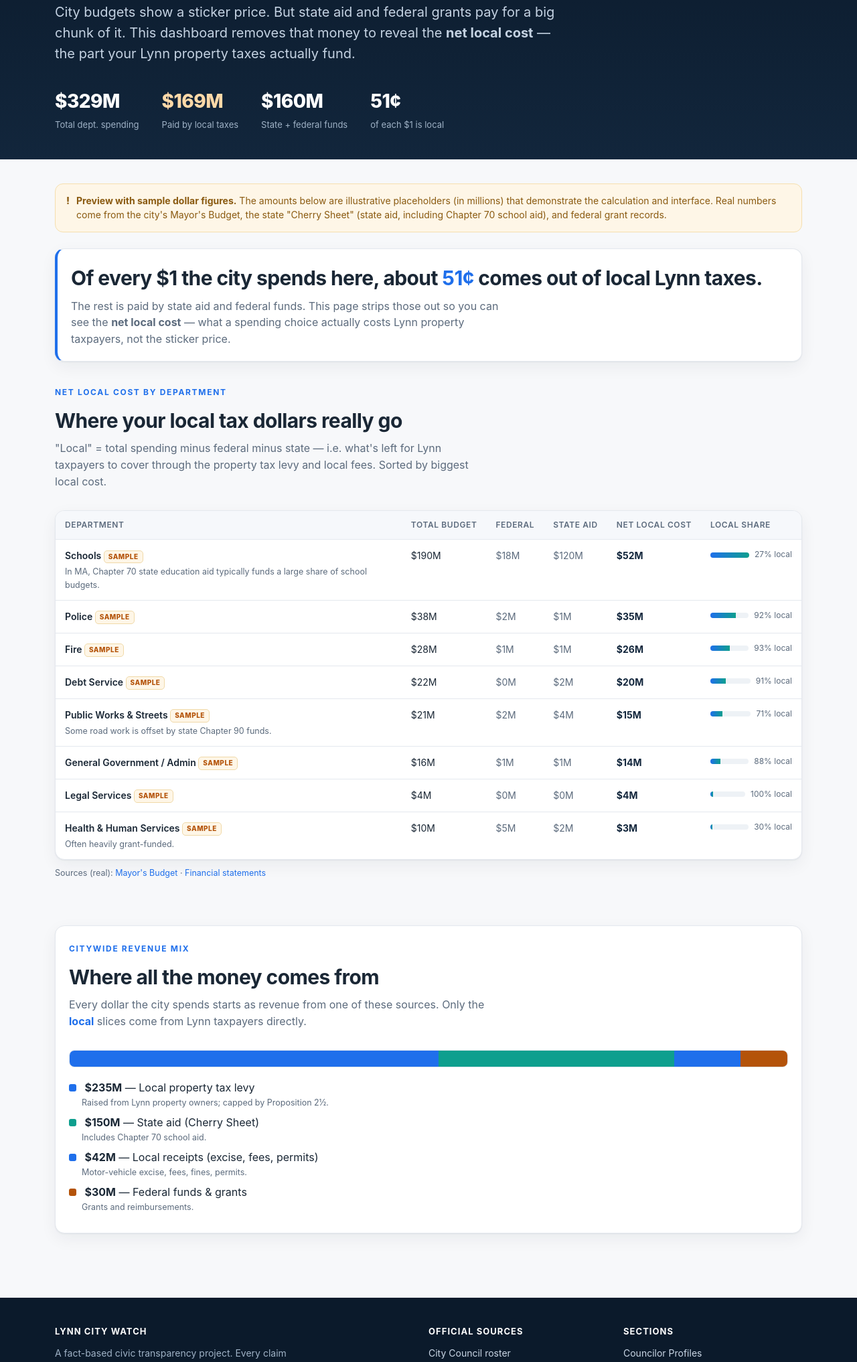
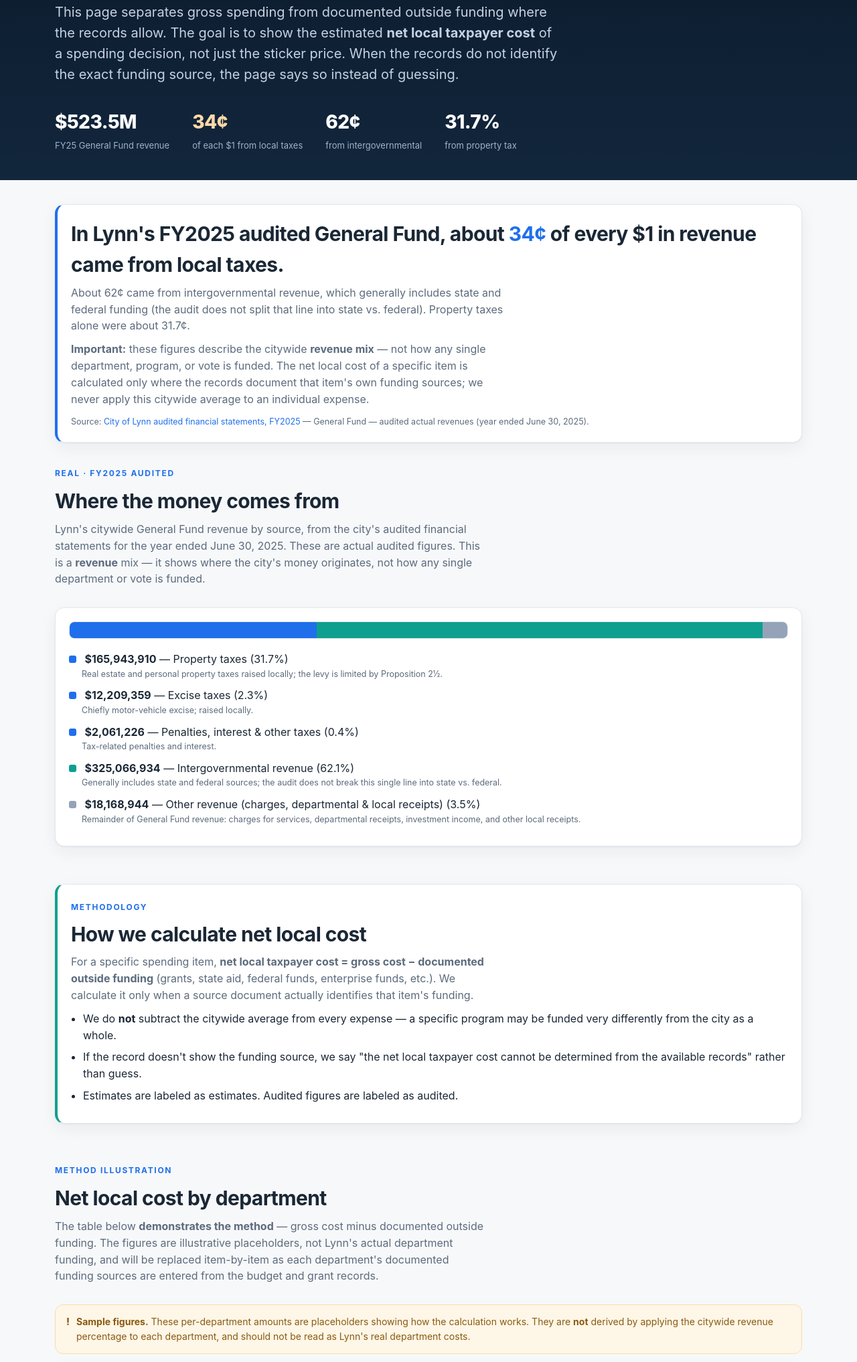
Before and after one commit to JustCasey76/lynn-city-watch, a website: page prototype/spending.html in a window 1280 px wide. Shown: the part 225-2259 px from the top of the page at 67% size. Drawn offline with Linux system fonts and the light colour scheme.

Commit message:
Fix spending page: real audited revenue mix + correct finance methodology
- Replace the inaccurate '51c of every $1 spent' claim with the verified,
  sourced statement: ~34c of every $1 in FY2025 audited General Fund REVENUE
  came from local taxes (property 31.7%, excise 2.3%, penalties 0.4%),
  ~62% intergovernmental, from Lynn's audited financial statements (yr end 6/30/25)
- Distinguish revenue mix from spending mix; label intergovernmental as
  'generally includes state and federal' (not asserted as all state/federal)
- Add net-local-cost methodology (gross - documented outside funding; no flat
  discounting; say when it can't be determined)
- Department net-cost table clearly relabeled as a SAMPLE method illustration
- Real revenue figures in data.js CITY_REVENUE

Co-Authored-By: Claude Opus 4.8 <noreply@anthropic.com>

```diff
--- a/prototype/assets/app.js
+++ b/prototype/assets/app.js
@@ -222,36 +222,53 @@
   }
 
   /* ---------- Spending dashboard ---------- */
+  const usd = (n) => "$" + Math.round(n).toLocaleString("en-US");
+  const usdM = (n) => "$" + (n / 1e6).toLocaleString("en-US", { maximumFractionDigits: 1 }) + "M";
+
   function renderSpending() {
     if (!$("#spend-body")) return;
 
-    // department rows with computed net local cost
+    // ---- REAL: citywide General Fund revenue mix (audited FY2025) ----
+    const rev = CITY_REVENUE.sources;
+    const revTot = CITY_REVENUE.totalRevenue || rev.reduce((a, s) => a + s.amount, 0);
+    const sumKind = (k) => rev.filter(s => s.kind === k).reduce((a, s) => a + s.amount, 0);
+    const localTax = sumKind("localtax");
+    const intergov = sumKind("intergov");
+    const propTax = (rev.find(s => /property/i.test(s.source)) || {}).amount || 0;
+    const cents = (n) => Math.round((n / revTot) * 100);
+    const pct = (n) => (Math.round((n / revTot) * 1000) / 10).toFixed(1);
+
+    $("#spend-topline").innerHTML = `
+      <div class="s"><b>${usdM(revTot)}</b><span>FY25 General Fund revenue</span></div>
+      <div class="s" style="color:#ffd9a8"><b>${cents(localTax)}¢</b><span>of each $1 from local taxes</span></div>
+      <div class="s"><b>${cents(intergov)}¢</b><span>from intergovernmental</span></div>
+      <div class="s"><b>${pct(propTax)}%</b><span>from property tax</span></div>`;
+
+    $("#spend-headline").innerHTML = `
+      <div class="card" style="border-left:4px solid var(--accent)">
+        <h2 class="h" style="margin-top:0">In Lynn's FY2025 audited General Fund, about <span style="color:var(--accent)">${cents(localTax)}¢</span> of every $1 in revenue came from local taxes.</h2>
+        <p class="sub" style="margin-bottom:10px">About ${cents(intergov)}¢ came from intergovernmental revenue, which generally includes state and federal funding (the audit does not split that line into state vs. federal). Property taxes alone were about ${pct(propTax)}¢.</p>
+        <p class="sub" style="margin-bottom:0"><b>Important:</b> these figures describe the citywide <b>revenue mix</b> — not how any single department, program, or vote is funded. The net local cost of a specific item is calculated only where the records document that item's own funding sources; we never apply this citywide average to an individual expense.</p>
+        <p class="source-link" style="margin:12px 0 0">Source: <a href="${CITY_REVENUE.sourceUrl}" target="_blank" rel="noopener">${CITY_REVENUE.sourceLabel}</a> — ${CITY_REVENUE.basis}.</p>
+      </div>`;
+
+    // revenue mix bar + legend (REAL)
+    const kindColor = { localtax: "var(--accent)", intergov: "var(--accent-2)", other: "#94a3b8" };
+    $("#revenue-bar").innerHTML = rev.map(s =>
+      `<div title="${s.source}: ${usd(s.amount)}" style="width:${(s.amount / revTot) * 100}%;background:${kindColor[s.kind] || "#94a3b8"};height:100%"></div>`
+    ).join("");
+    $("#revenue-legend").innerHTML = rev.map(s => `
+      <li style="margin-bottom:10px">
+        <span style="display:inline-block;width:11px;height:11px;border-radius:3px;background:${kindColor[s.kind] || "#94a3b8"};margin-right:8px"></span>
+        <b>${usd(s.amount)}</b> — ${s.source} (${pct(s.amount)}%)
+        <span style="color:var(--muted);font-size:12.5px;display:block;margin-left:19px">${s.note || ""}</span>
+      </li>`).join("");
+
+    // ---- department table: SAMPLE, illustrating the METHOD only ----
     const rows = SPENDING.map(d => {
       const local = d.total - d.federal - d.state;
       return { ...d, local, localPct: Math.round((local / d.total) * 100) };
     });
-    const tot = rows.reduce((a, r) => a + r.total, 0);
-    const fed = rows.reduce((a, r) => a + r.federal, 0);
-    const st = rows.reduce((a, r) => a + r.state, 0);
-    const loc = tot - fed - st;
-    const localCents = Math.round((loc / tot) * 100);
-
-    // top-line hero numbers
-    $("#spend-topline").innerHTML = `
-      <div class="s"><b>${money(tot)}</b><span>Total dept. spending</span></div>
-      <div class="s" style="color:#ffd9a8"><b>${money(loc)}</b><span>Paid by local taxes</span></div>
-      <div class="s"><b>${money(st + fed)}</b><span>State + federal funds</span></div>
-      <div class="s"><b>${localCents}¢</b><span>of each $1 is local</span></div>`;
-
-    // the headline explainer
-    $("#spend-headline").innerHTML = `
-      <div class="card" style="border-left:4px solid var(--accent)">
-        <h2 class="h" style="margin-top:0">Of every $1 the city spends here, about <span style="color:var(--accent)">${localCents}¢</span> comes out of local Lynn taxes.</h2>
-        <p class="sub" style="margin-bottom:0">The rest is paid by state aid and federal funds. This page strips those out so you can see
-        the <b>net local cost</b> — what a spending choice actually costs Lynn property taxpayers, not the sticker price.</p>
-      </div>`;
-
-    // department table
     const maxLocal = Math.max(...rows.map(r => r.local));
     $("#spend-body").innerHTML = rows
       .sort((a, b) => b.local - a.local)
@@ -261,9 +278,9 @@
             <div style="font-weight:600">${d.dept} <span class="flag-sample">Sample</span></div>
             ${d.note ? `<div style="color:var(--muted);font-size:12.5px;margin-top:3px">${d.note}</div>` : ""}
           </td>
-          <td data-label="Total budget" style="white-space:nowrap">${money(d.total)}</td>
-          <td data-label="Federal" style="white-space:nowrap;color:var(--muted)">${money(d.federal)}</td>
-          <td data-label="State aid" style="white-space:nowrap;color:var(--muted)">${money(d.state)}</td>
+          <td data-label="Gross cost" style="white-space:nowrap">${money(d.total)}</td>
+          <td data-label="Federal (documented)" style="white-space:nowrap;color:var(--muted)">${money(d.federal)}</td>
+          <td data-label="State (documented)" style="white-space:nowrap;color:var(--muted)">${money(d.state)}</td>
           <td data-label="Net local cost" style="white-space:nowrap;font-weight:700;color:var(--ink-2)">${money(d.local)}</td>
           <td data-label="Local share" style="min-width:150px">
             <div style="display:flex;align-items:center;gap:8px;flex:1">
@@ -274,20 +291,6 @@
             </div>
           </td>
         </tr>`).join("");
-
-    // revenue mix
-    const rev = CITY_REVENUE.sources;
-    const revTot = rev.reduce((a, s) => a + s.amount, 0);
-    const kindColor = { local: "var(--accent)", state: "var(--accent-2)", federal: "var(--warn)" };
-    $("#revenue-bar").innerHTML = rev.map(s =>
-      `<div title="${s.source}: ${money(s.amount)}" style="width:${(s.amount / revTot) * 100}%;background:${kindColor[s.kind]};height:100%"></div>`
-    ).join("");
-    $("#revenue-legend").innerHTML = rev.map(s => `
-      <li>
-        <span style="display:inline-block;width:11px;height:11px;border-radius:3px;background:${kindColor[s.kind]};margin-right:8px"></span>
-        <b>${money(s.amount)}</b> — ${s.source}
-        <span style="color:var(--muted);font-size:12.5px;display:block;margin-left:19px">${s.note}</span>
-      </li>`).join("");
   }
 
   /* ---------- Votes table ---------- */
--- a/prototype/assets/data.js
+++ b/prototype/assets/data.js
@@ -130,14 +130,26 @@ const SPENDING = [
   { dept: "Legal Services",           total: 4,   federal: 0,  state: 0,   category: "Legal Services", sample: true, note: "" },
 ];
 
-/* Citywide revenue mix — where ALL the money comes from (SAMPLE, millions). */
+/*
+ * Citywide General Fund revenue mix — REAL, from Lynn's audited financial
+ * statements, year ended June 30, 2025 (FY2025), General Fund budgetary
+ * comparison schedule, "Actual" column (audit p.83). Dollars are exact.
+ * This is a REVENUE mix, not a spending mix, and does not describe how any
+ * single department/program/vote is funded.
+ */
 const CITY_REVENUE = {
-  sample: true,
+  sample: false,
+  fiscalYear: 2025,
+  basis: "General Fund — audited actual revenues (year ended June 30, 2025)",
+  totalRevenue: 523450373,
+  sourceLabel: "City of Lynn audited financial statements, FY2025",
+  sourceUrl: "https://www.lynnma.gov/city_government/departments/comptrollers/financial_statements",
   sources: [
-    { source: "Local property tax levy", amount: 235, kind: "local", note: "Raised from Lynn property owners; capped by Proposition 2½." },
-    { source: "State aid (Cherry Sheet)", amount: 150, kind: "state", note: "Includes Chapter 70 school aid." },
-    { source: "Local receipts (excise, fees, permits)", amount: 42, kind: "local", note: "Motor-vehicle excise, fees, fines, permits." },
-    { source: "Federal funds & grants", amount: 30, kind: "federal", note: "Grants and reimbursements." },
+    { source: "Property taxes", amount: 165943910, kind: "localtax", note: "Real estate and personal property taxes raised locally; the levy is limited by Proposition 2½." },
+    { source: "Excise taxes", amount: 12209359, kind: "localtax", note: "Chiefly motor-vehicle excise; raised locally." },
+    { source: "Penalties, interest & other taxes", amount: 2061226, kind: "localtax", note: "Tax-related penalties and interest." },
+    { source: "Intergovernmental revenue", amount: 325066934, kind: "intergov", note: "Generally includes state and federal sources; the audit does not break this single line into state vs. federal." },
+    { source: "Other revenue (charges, departmental & local receipts)", amount: 18168944, kind: "other", note: "Remainder of General Fund revenue: charges for services, departmental receipts, investment income, and other local receipts." },
   ],
 };
 
--- a/prototype/spending.html
+++ b/prototype/spending.html
@@ -12,33 +12,59 @@
   <main id="main" tabindex="-1">
   <div class="hero" style="padding:48px 0 40px">
     <div class="wrap">
-      <span class="pill">● What it actually costs you</span>
-      <h1 style="font-size:clamp(26px,4vw,40px)">Spending Dashboard</h1>
-      <p class="lede" style="margin-bottom:22px">City budgets show a sticker price. But state aid and federal grants pay for a big chunk of it. This dashboard removes that money to reveal the <b>net local cost</b> — the part your Lynn property taxes actually fund.</p>
+      <span class="pill">● What it actually costs local taxpayers</span>
+      <h1 style="font-size:clamp(26px,4vw,40px)">Spending &amp; Revenue</h1>
+      <p class="lede" style="margin-bottom:22px">This page separates gross spending from documented outside funding where the records allow. The goal is to show the estimated <b>net local taxpayer cost</b> of a spending decision, not just the sticker price. When the records do not identify the exact funding source, the page says so instead of guessing.</p>
       <div class="stats" id="spend-topline"></div>
     </div>
   </div>
 
   <section class="block" style="padding-top:36px">
     <div class="wrap">
-      <div class="banner warn" style="margin-bottom:24px">
-        <span class="ic">!</span>
-        <div><b>Preview with sample dollar figures.</b> The amounts below are illustrative placeholders (in millions) that demonstrate the calculation and interface. Real numbers come from the city's Mayor's Budget, the state "Cherry Sheet" (state aid, including Chapter 70 school aid), and federal grant records.</div>
-      </div>
-
       <div id="spend-headline" style="margin-bottom:32px"></div>
 
-      <span class="eyebrow">Net local cost by department</span>
-      <h2 class="h">Where your local tax dollars really go</h2>
-      <p class="sub">"Local" = total spending minus federal minus state — i.e. what's left for Lynn taxpayers to cover through the property tax levy and local fees. Sorted by biggest local cost.</p>
-      <div class="tablewrap" tabindex="0" role="region" aria-label="Spending by department table">
+      <span class="eyebrow">Real · FY2025 audited</span>
+      <h2 class="h">Where the money comes from</h2>
+      <p class="sub">Lynn's citywide General Fund revenue by source, from the city's audited financial statements for the year ended June 30, 2025. These are actual audited figures. This is a <b>revenue</b> mix — it shows where the city's money originates, not how any single department or vote is funded.</p>
+      <div class="card">
+        <div style="display:flex;height:26px;border-radius:8px;overflow:hidden;margin-bottom:18px;border:1px solid var(--line)" id="revenue-bar" role="img" aria-label="Revenue mix bar"></div>
+        <ul class="answers" id="revenue-legend" style="list-style:none;padding:0;margin:0"></ul>
+      </div>
+    </div>
+  </section>
+
+  <section class="block" style="padding-top:0">
+    <div class="wrap">
+      <div class="card" style="border-left:4px solid var(--accent-2)">
+        <span class="eyebrow">Methodology</span>
+        <h2 class="h" style="margin-top:6px">How we calculate net local cost</h2>
+        <p class="sub" style="margin-bottom:10px">For a specific spending item, <b>net local taxpayer cost = gross cost − documented outside funding</b> (grants, state aid, federal funds, enterprise funds, etc.). We calculate it only when a source document actually identifies that item's funding.</p>
+        <ul class="answers" style="padding-left:18px;margin:0">
+          <li>We do <b>not</b> subtract the citywide average from every expense — a specific program may be funded very differently from the city as a whole.</li>
+          <li>If the record doesn't show the funding source, we say "the net local taxpayer cost cannot be determined from the available records" rather than guess.</li>
+          <li>Estimates are labeled as estimates. Audited figures are labeled as audited.</li>
+        </ul>
+      </div>
+    </div>
+  </section>
+
+  <section class="block" style="padding-top:0">
+    <div class="wrap">
+      <span class="eyebrow">Method illustration</span>
+      <h2 class="h">Net local cost by department</h2>
+      <p class="sub">The table below <b>demonstrates the method</b> — gross cost minus documented outside funding. The figures are illustrative placeholders, not Lynn's actual department funding, and will be replaced item-by-item as each department's documented funding sources are entered from the budget and grant records.</p>
+      <div class="banner warn" style="margin-bottom:16px">
+        <span class="ic">!</span>
+        <div><b>Sample figures.</b> These per-department amounts are placeholders showing how the calculation works. They are <b>not</b> derived by applying the citywide revenue percentage to each department, and should not be read as Lynn's real department costs.</div>
+      </div>
+      <div class="tablewrap" tabindex="0" role="region" aria-label="Net local cost by department (sample)">
         <table class="responsive">
           <thead>
             <tr>
               <th scope="col">Department</th>
-              <th scope="col">Total budget</th>
-              <th scope="col">Federal</th>
-              <th scope="col">State aid</th>
+              <th scope="col">Gross cost</th>
+              <th scope="col">Federal (documented)</th>
+              <th scope="col">State (documented)</th>
               <th scope="col">Net local cost</th>
               <th scope="col">Local share</th>
             </tr>
@@ -46,23 +72,11 @@
           <tbody id="spend-body"></tbody>
         </table>
       </div>
-      <p class="source-link" style="margin-top:10px">Sources (real): <a href="https://www.lynnma.gov/city_government/departments/cfo/mayor_s_budget" target="_blank" rel="noopener">Mayor's Budget</a> · <a href="https://www.lynnma.gov/city_government/departments/comptrollers/financial_statements" target="_blank" rel="noopener">Financial statements</a></p>
+      <p class="source-link" style="margin-top:10px">Real sources being entered from: <a href="https://www.lynnma.gov/city_government/departments/cfo/mayor_s_budget" target="_blank" rel="noopener">Mayor's Budget</a> · <a href="https://www.lynnma.gov/city_government/departments/comptrollers/financial_statements" target="_blank" rel="noopener">Audited financial statements</a>.</p>
     </div>
   </section>
+  </main>
 
-  <section class="block" style="padding-top:0">
-    <div class="wrap">
-      <div class="card">
-        <span class="eyebrow">Citywide revenue mix</span>
-        <h2 class="h">Where all the money comes from</h2>
-        <p class="sub">Every dollar the city spends starts as revenue from one of these sources. Only the <b style="color:var(--accent)">local</b> slices come from Lynn taxpayers directly.</p>
-        <div style="display:flex;height:26px;border-radius:8px;overflow:hidden;margin-bottom:18px;border:1px solid var(--line)" id="revenue-bar"></div>
-        <ul class="answers" id="revenue-legend" style="list-style:none;padding:0;margin:0"></ul>
-      </div>
-    </div>
-  </section>
-
-  </main>
   <footer class="site-footer" id="site-footer"></footer>
   <script src="assets/data.js"></script>
   <script src="assets/app.js"></script>
```
